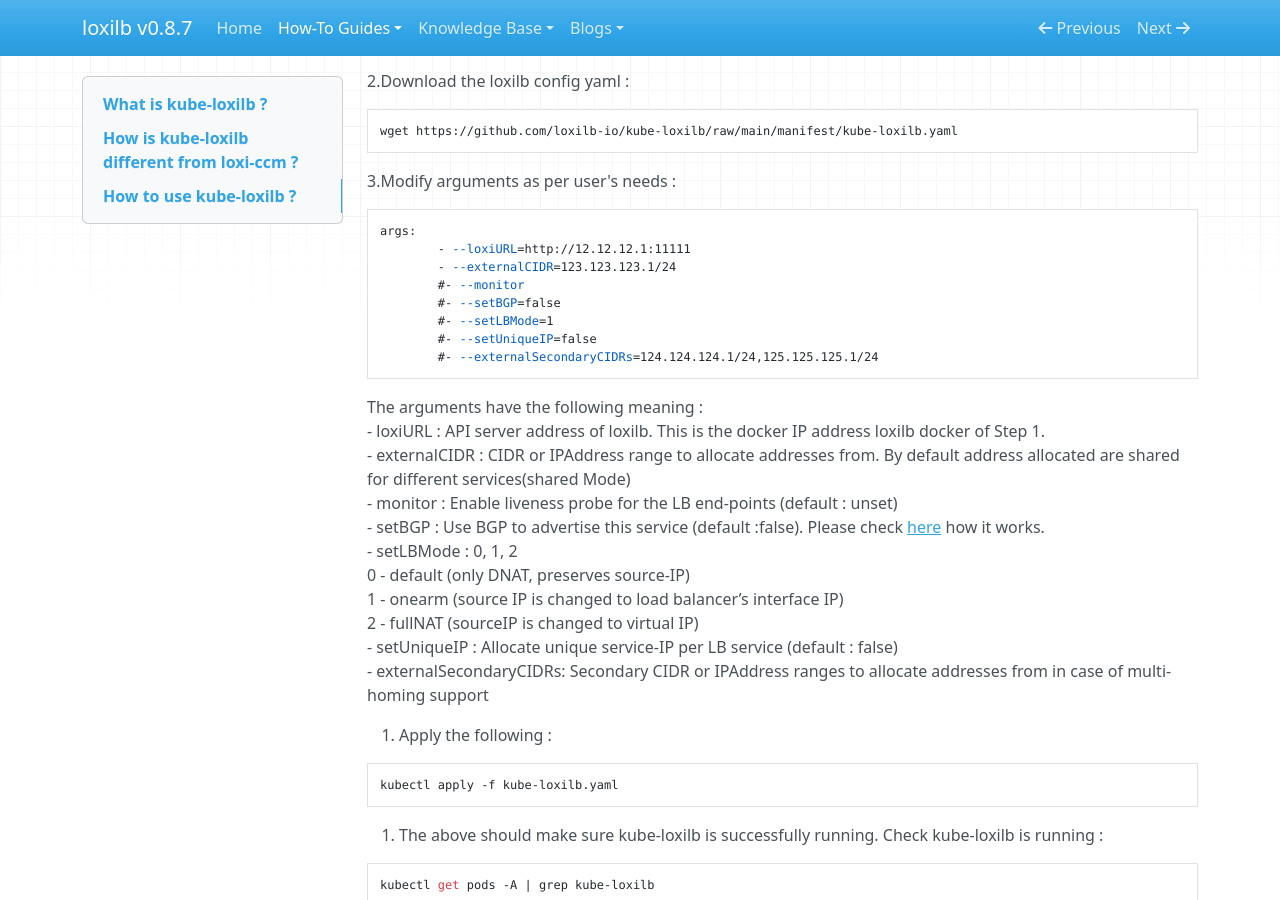
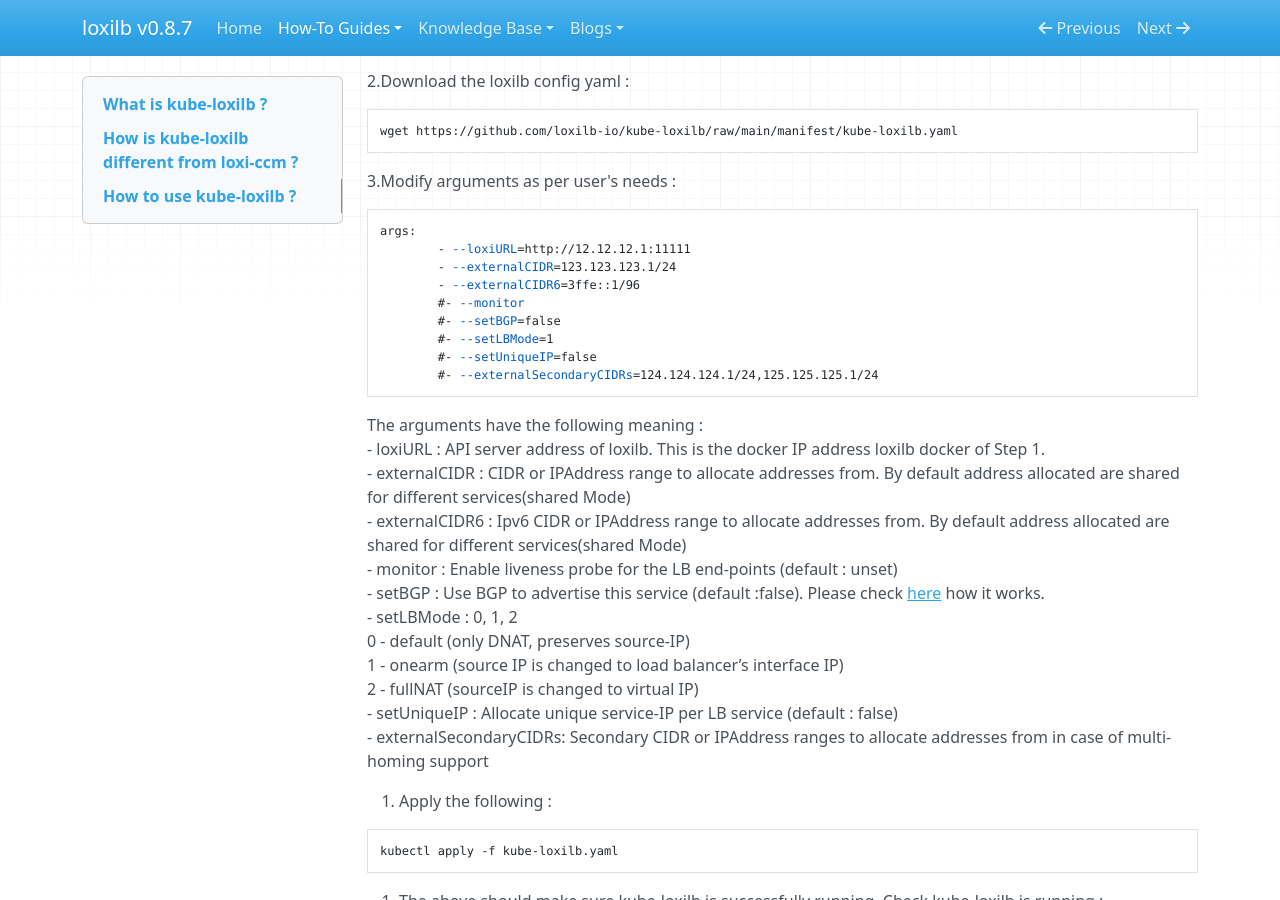
Before and after one commit to loxilb-io/loxilbdocs, an MkDocs documentation site: the page built from docs/kube-loxilb.md, in a window 1280 px wide and 900 px high, scrolled down 570 px. Built offline with MkDocs 1.6.1, drawn with Linux system fonts in a browser that asks for light colours; nearby versions of some CDN libraries.

Commit message:
Update kube-loxilb.md

```diff
--- a/docs/kube-loxilb.md
+++ b/docs/kube-loxilb.md
@@ -23,6 +23,7 @@
 args:
         - --loxiURL=http://12.12.12.1:11111
         - --externalCIDR=123.123.123.1/24
+        - --externalCIDR6=3ffe::1/96
         #- --monitor
         #- --setBGP=false
         #- --setLBMode=1
@@ -33,6 +34,7 @@
 The arguments have the following meaning :
 - loxiURL : API server address of loxilb. This is the docker IP address loxilb docker of Step 1.
 - externalCIDR : CIDR or IPAddress range to allocate addresses from. By default address allocated are shared for different services(shared Mode)
+- externalCIDR6 : Ipv6 CIDR or IPAddress range to allocate addresses from. By default address allocated are shared for different services(shared Mode)
 - monitor : Enable liveness probe for the LB end-points (default : unset)
 - setBGP : Use BGP to advertise this service (default :false). Please check [here](https://github.com/loxilb-io/loxilbdocs/blob/main/docs/integrate_bgp_eng.md) how it works.
 - setLBMode : 0, 1, 2
```
